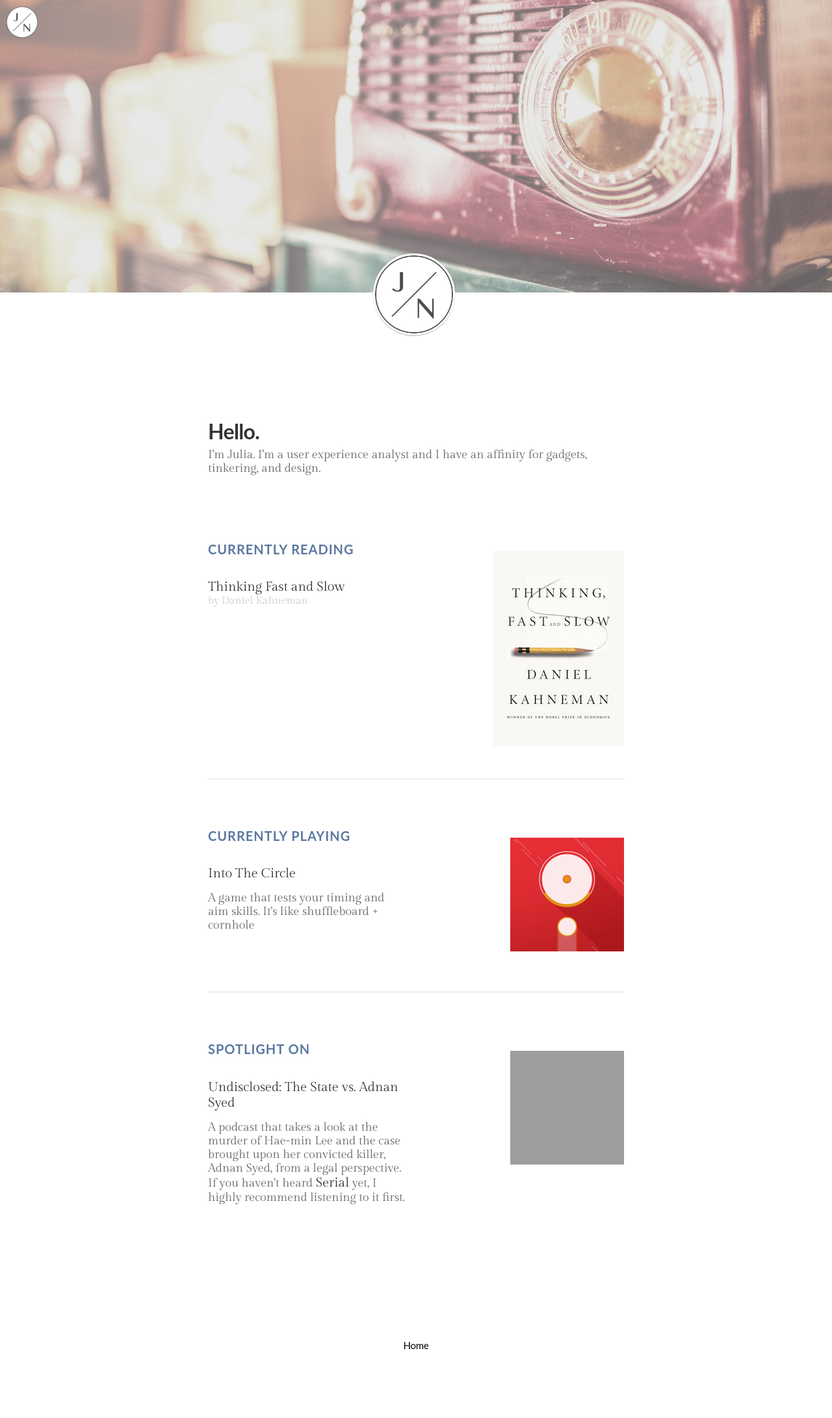
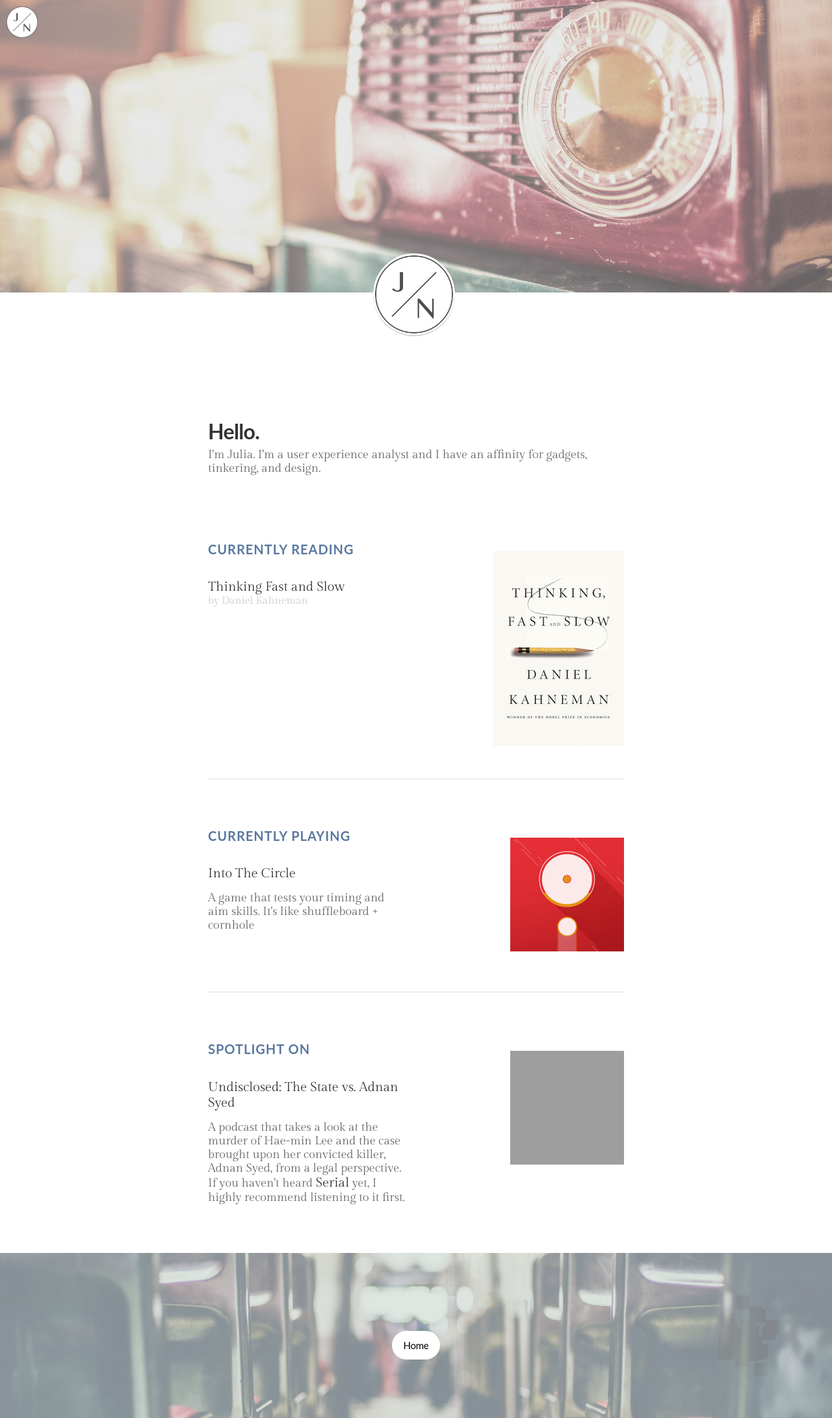
Before and after one commit to uxjulia/jekyll-blog, a Jekyll site: the page built from about.html, in a window 1280 px wide. Shown: the whole page at 65% size. Built offline with Jekyll 4.4.1, drawn with Linux system fonts in a browser that asks for light colours; nearby versions of some CDN libraries; some web fonts are replaced; Markdown is read by kramdown in place of the engine named in the settings; grey boxes are pictures that could not be loaded.

Commit message:
added bg image back to bottom closer

```diff
--- a/_layouts/misc.html
+++ b/_layouts/misc.html
@@ -54,6 +54,9 @@
       </article>
     </main>
     <div class="bottom-closer">
+      <div class="background-closer-image" {%if site.cover %} style="background-image: url({{ site.bgimg }})"{% endif %}>
+        Image
+      </div>
       <div class="inner">
         <a href="/" class="btn">Home</a>
       </div>
```
